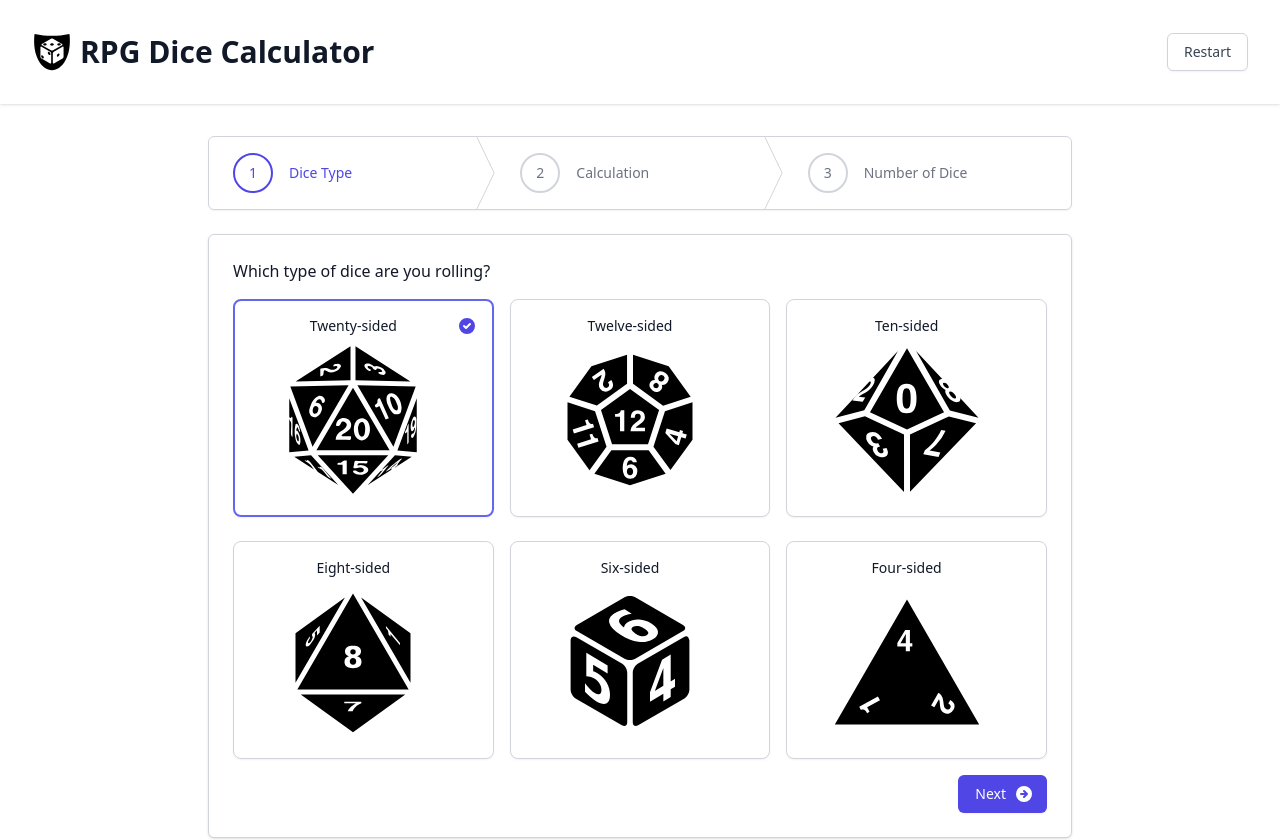
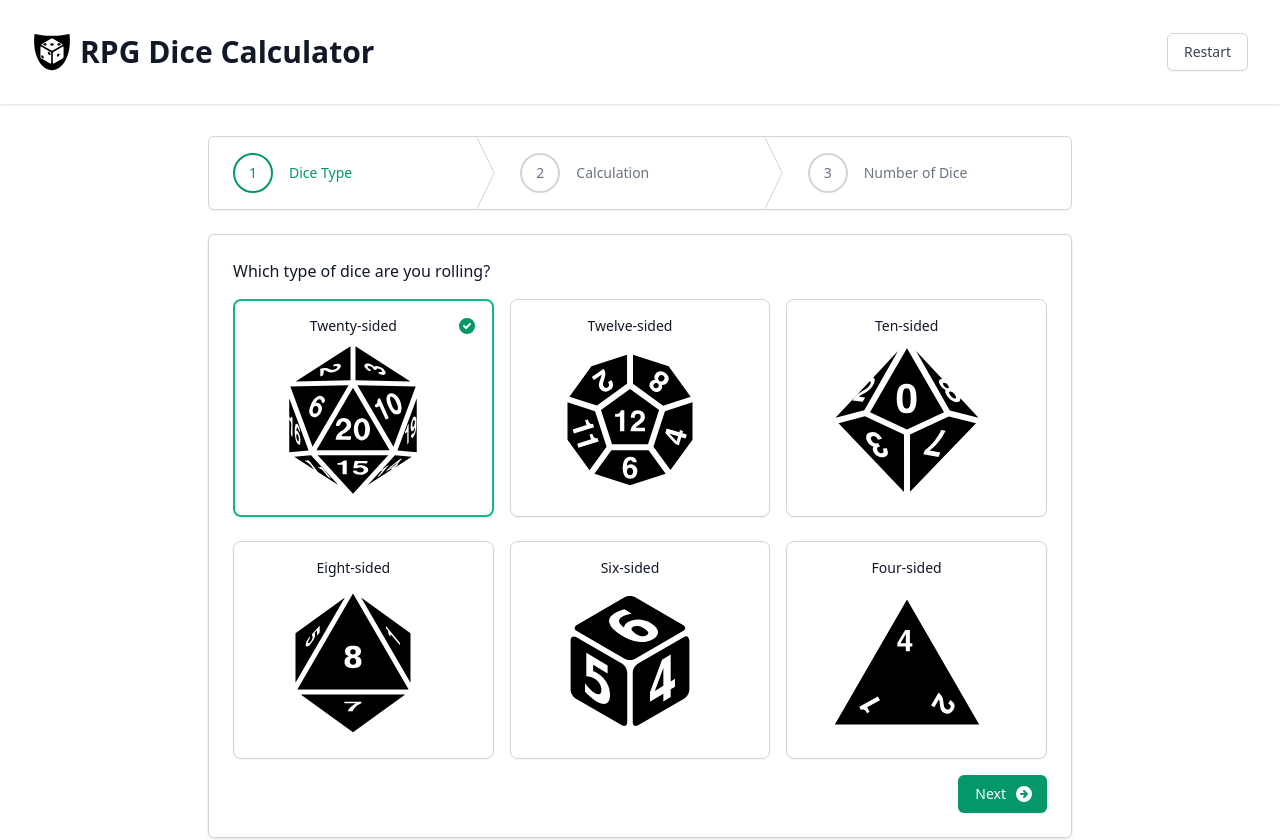
Before and after one commit to rickh94/dice-calculator, a Vue app: page / in a window 1280 px wide. Shown: the top 840 px of the page. Built offline with nearby package versions, Linux system fonts and the light colour scheme.

Commit message:
changed to emerald coloring
Signed-off-by: Rick Henry <rickhenry@rickhenry.dev>

```diff
--- a/src/components/ButtonRow.vue
+++ b/src/components/ButtonRow.vue
@@ -2,7 +2,7 @@
   <div class="flex w-full justify-between gap-4 mt-4">
     <div>
       <button type="button"
-              class="inline-flex items-center px-4 py-2 border border-gray-300 shadow-sm text-sm font-medium rounded-md text-gray-700 bg-white hover:bg-gray-50 focus:outline-none focus:ring-2 focus:ring-offset-2 focus:ring-indigo-500"
+              class="inline-flex items-center px-4 py-2 border border-gray-300 shadow-sm text-sm font-medium rounded-md text-gray-700 bg-white hover:bg-gray-50 focus:outline-none focus:ring-2 focus:ring-offset-2 focus:ring-emerald-500"
               @click="goToPreviousStep"
               v-if="hasPreviousStep"
       >
@@ -12,7 +12,7 @@
     </div>
     <div>
       <button type="button"
-              class="inline-flex items-center px-4 py-2 border border-transparent text-sm font-medium rounded-md shadow-sm text-white bg-indigo-600 hover:bg-indigo-700 focus:outline-none focus:ring-2 focus:ring-offset-2 focus:ring-indigo-500"
+              class="inline-flex items-center px-4 py-2 border border-transparent text-sm font-medium rounded-md shadow-sm text-white bg-emerald-600 hover:bg-emerald-700 focus:outline-none focus:ring-2 focus:ring-offset-2 focus:ring-emerald-500"
               @click="goToNextStep"
               v-if="hasNextStep"
       >
@@ -20,7 +20,7 @@
         <ArrowCircleRightIcon class="ml-2 -mr-1 h-5 w-5" aria-hidden="true" />
       </button>
       <button type="button"
-              class="inline-flex items-center px-4 py-2 border border-transparent text-sm font-medium rounded-md shadow-sm text-white bg-indigo-600 hover:bg-indigo-700 focus:outline-none focus:ring-2 focus:ring-offset-2 focus:ring-indigo-500"
+              class="inline-flex items-center px-4 py-2 border border-transparent text-sm font-medium rounded-md shadow-sm text-white bg-emerald-600 hover:bg-emerald-700 focus:outline-none focus:ring-2 focus:ring-offset-2 focus:ring-emerald-500"
               @click="$emit('calculate')"
               v-else
       >
--- a/src/components/CalculationChooser.vue
+++ b/src/components/CalculationChooser.vue
@@ -10,7 +10,7 @@
                         :key="calc.id"
                         :value="calc"
                         v-slot="{ checked, active }">
-        <div :class="[checked ? 'border-transparent' : 'border-gray-300', active ? 'ring-2 ring-indigo-500' : '', 'relative bg-white border rounded-lg shadow-sm p-4 flex cursor-pointer focus:outline-none']">
+        <div :class="[checked ? 'border-transparent' : 'border-gray-300', active ? 'ring-2 ring-emerald-500' : '', 'relative bg-white border rounded-lg shadow-sm p-4 flex cursor-pointer focus:outline-none']">
           <div class="flex-1 flex">
             <div class="flex flex-col w-full justify-center items-center">
               <RadioGroupLabel as="span" class="block text-sm font-medium text-gray-900">
@@ -25,8 +25,8 @@
               </RadioGroupDescription>
             </div>
           </div>
-          <CheckCircleIcon :class="[!checked ? 'invisible' : '', 'h-5 w-5 text-indigo-600']" aria-hidden="true" />
-          <div :class="[active ? 'border' : 'border-2', checked ? 'border-indigo-500' : 'border-transparent', 'absolute -inset-px rounded-lg pointer-events-none']"
+          <CheckCircleIcon :class="[!checked ? 'invisible' : '', 'h-5 w-5 text-emerald-600']" aria-hidden="true" />
+          <div :class="[active ? 'border' : 'border-2', checked ? 'border-emerald-500' : 'border-transparent', 'absolute -inset-px rounded-lg pointer-events-none']"
                aria-hidden="true" />
         </div>
       </RadioGroupOption>
--- a/src/components/DiceChooser.vue
+++ b/src/components/DiceChooser.vue
@@ -10,7 +10,7 @@
                         :key="die.id"
                         :value="die"
                         v-slot="{ checked, active }">
-        <div :class="[checked ? 'border-transparent' : 'border-gray-300', active ? 'ring-2 ring-indigo-500' : '', 'relative bg-white border rounded-lg shadow-sm p-4 flex cursor-pointer focus:outline-none']">
+        <div :class="[checked ? 'border-transparent' : 'border-gray-300', active ? 'ring-2 ring-emerald-500' : '', 'relative bg-white border rounded-lg shadow-sm p-4 flex cursor-pointer focus:outline-none']">
           <div class="flex-1 flex">
             <div class="flex flex-col w-full justify-center items-center">
               <RadioGroupLabel as="span" class="block text-sm font-medium text-gray-900">
@@ -22,8 +22,8 @@
               </RadioGroupDescription>
             </div>
           </div>
-          <CheckCircleIcon :class="[!checked ? 'invisible' : '', 'h-5 w-5 text-indigo-600']" aria-hidden="true" />
-          <div :class="[active ? 'border' : 'border-2', checked ? 'border-indigo-500' : 'border-transparent', 'absolute -inset-px rounded-lg pointer-events-none']"
+          <CheckCircleIcon :class="[!checked ? 'invisible' : '', 'h-5 w-5 text-emerald-600']" aria-hidden="true" />
+          <div :class="[active ? 'border' : 'border-2', checked ? 'border-emerald-500' : 'border-transparent', 'absolute -inset-px rounded-lg pointer-events-none']"
                aria-hidden="true" />
         </div>
       </RadioGroupOption>
--- a/src/components/NumberChooser.vue
+++ b/src/components/NumberChooser.vue
@@ -17,7 +17,7 @@
                :disabled="cannotChangeDice"
         >
         <div class="grid grid-rows-2 grid-cols-1 gap-0 w-20">
-          <button class="rounded-tr-lg bg-transparent border-l border-b border-gray-300 disabled:bg-gray-200 disabled:text-gray-400 focus:bg-indigo-100 active:bg-indigo-200"
+          <button class="rounded-tr-lg bg-transparent border-l border-b border-gray-300 disabled:bg-gray-200 disabled:text-gray-400 focus:bg-emerald-100 active:bg-emerald-200"
                   type="button"
                   title="More Dice"
                   @click="increaseDiceCount"
@@ -25,7 +25,7 @@
           >
             <ChevronUpIcon></ChevronUpIcon>
           </button>
-          <button class="rounded-br-lg bg-transparent border-l border-gray-300 disabled:bg-gray-200 disabled:text-gray-400 focus:bg-indigo-100 active:bg-indigo-200"
+          <button class="rounded-br-lg bg-transparent border-l border-gray-300 disabled:bg-gray-200 disabled:text-gray-400 focus:bg-emerald-100 active:bg-emerald-200"
                   type="button"
                   title="Fewer Dice"
                   @click="decreaseDiceCount"
--- a/src/components/PageHeader.vue
+++ b/src/components/PageHeader.vue
@@ -9,13 +9,13 @@
       </div>
       <div class="mt-4 flex md:mt-0 md:ml-4">
         <button type="button"
-                class="inline-flex items-center px-4 py-2 border border-gray-300 rounded-md shadow-sm text-sm font-medium text-gray-700 bg-white hover:bg-gray-50 focus:outline-none focus:ring-2 focus:ring-offset-2 focus:ring-indigo-500 print:hidden"
+                class="inline-flex items-center px-4 py-2 border border-gray-300 rounded-md shadow-sm text-sm font-medium text-gray-700 bg-white hover:bg-gray-50 focus:outline-none focus:ring-2 focus:ring-offset-2 focus:ring-emerald-500 print:hidden"
                 @click="restart"
         >
           Restart
         </button>
         <button type="button"
-                class="ml-3 inline-flex items-center px-4 py-2 border border-transparent rounded-md shadow-sm text-sm font-medium text-white bg-indigo-600 hover:bg-indigo-700 focus:outline-none focus:ring-2 focus:ring-offset-2 focus:ring-indigo-500 print:hidden"
+                class="ml-3 inline-flex items-center px-4 py-2 border border-transparent rounded-md shadow-sm text-sm font-medium text-white bg-emerald-600 hover:bg-emerald-700 focus:outline-none focus:ring-2 focus:ring-offset-2 focus:ring-emerald-500 print:hidden"
                 @click="printOpen = true"
                 v-if="isDisplayStage"
         >
--- a/src/components/PrintDialog.vue
+++ b/src/components/PrintDialog.vue
@@ -39,12 +39,12 @@
             </div>
             <div class="mt-5 sm:mt-6 sm:grid sm:grid-cols-2 sm:gap-3 sm:grid-flow-row-dense">
               <button type="button"
-                      class="w-full inline-flex justify-center rounded-md border border-transparent shadow-sm px-4 py-2 bg-indigo-600 text-base font-medium text-white hover:bg-indigo-700 focus:outline-none focus:ring-2 focus:ring-offset-2 focus:ring-indigo-500 sm:col-start-2 sm:text-sm"
+                      class="w-full inline-flex justify-center rounded-md border border-transparent shadow-sm px-4 py-2 bg-emerald-600 text-base font-medium text-white hover:bg-emerald-700 focus:outline-none focus:ring-2 focus:ring-offset-2 focus:ring-emerald-500 sm:col-start-2 sm:text-sm"
                       @click="$emit('print')">
                 Print
               </button>
               <button type="button"
-                      class="mt-3 w-full inline-flex justify-center rounded-md border border-gray-300 shadow-sm px-4 py-2 bg-white text-base font-medium text-gray-700 hover:bg-gray-50 focus:outline-none focus:ring-2 focus:ring-offset-2 focus:ring-indigo-500 sm:mt-0 sm:col-start-1 sm:text-sm"
+                      class="mt-3 w-full inline-flex justify-center rounded-md border border-gray-300 shadow-sm px-4 py-2 bg-white text-base font-medium text-gray-700 hover:bg-gray-50 focus:outline-none focus:ring-2 focus:ring-offset-2 focus:ring-emerald-500 sm:mt-0 sm:col-start-1 sm:text-sm"
                       @click="$emit('close')"
                       ref="cancelButtonRef"
               >
--- a/src/components/Steps.vue
+++ b/src/components/Steps.vue
@@ -5,7 +5,7 @@
       <li v-for="(step, stepIdx) in allSteps" :key="step.name" class="relative md:flex-1 md:flex">
         <button v-if="step.completed" class="group flex items-center w-full" @click="goToStep(step)">
           <span class="px-6 py-4 flex items-center text-sm font-medium">
-            <span class="flex-shrink-0 w-10 h-10 flex items-center justify-center bg-indigo-600 rounded-full group-hover:bg-indigo-800">
+            <span class="flex-shrink-0 w-10 h-10 flex items-center justify-center bg-emerald-600 rounded-full group-hover:bg-emerald-800">
               <CheckIcon class="w-6 h-6 text-white" aria-hidden="true" />
             </span>
             <span class="ml-4 text-sm font-medium text-gray-900">{{ step.name }}</span>
@@ -14,10 +14,10 @@
         <div v-else-if="step.id === currentStep.id"
              class="px-6 py-4 flex items-center text-sm font-medium"
              aria-current="step">
-          <span class="flex-shrink-0 w-10 h-10 flex items-center justify-center border-2 border-indigo-600 rounded-full">
-            <span class="text-indigo-600">{{ step.id }}</span>
+          <span class="flex-shrink-0 w-10 h-10 flex items-center justify-center border-2 border-emerald-600 rounded-full">
+            <span class="text-emerald-600">{{ step.id }}</span>
           </span>
-          <span class="ml-4 text-sm font-medium text-indigo-600">{{ step.name }}</span>
+          <span class="ml-4 text-sm font-medium text-emerald-600">{{ step.name }}</span>
         </div>
         <div v-else class="group flex items-center">
           <span class="px-6 py-4 flex items-center text-sm font-medium">
```
